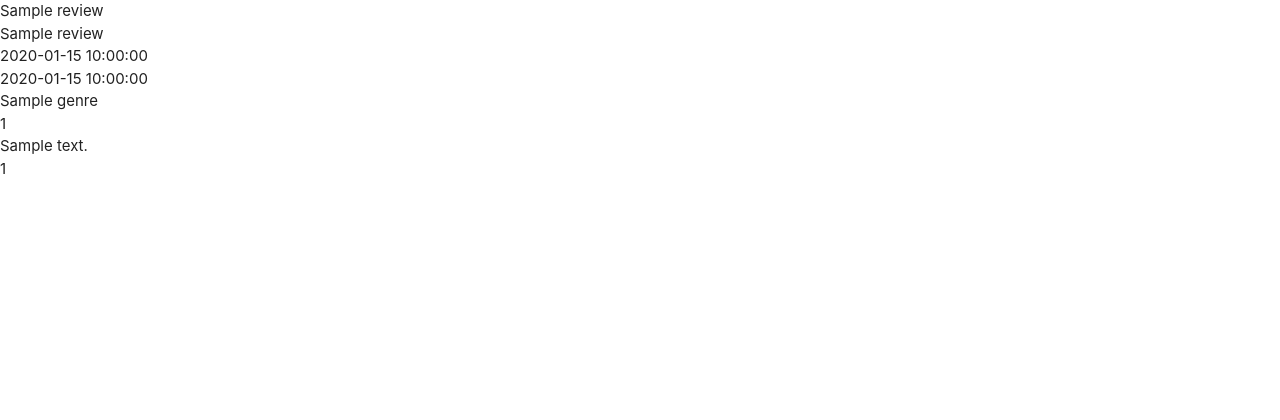
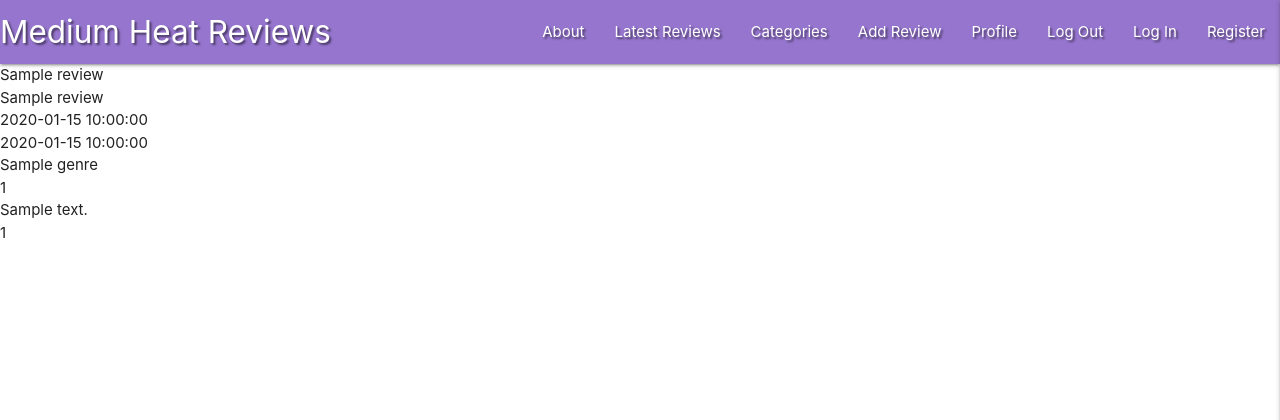
Before and after one commit to jakefernihough/Medium-Heat, a Flask app: page / in a window 1280 px wide. Shown: the top 420 px of the page. Run offline with Flask 2, Linux system fonts and the light colour scheme; a database or web service that is not in the repository returns one stand-in record (values such as "Sample title"); some libraries are stand-ins or nearby versions.

Commit message:
Added MAterialize Navbar and Sidenav

```diff
--- a/app.py
+++ b/app.py
@@ -22,10 +22,10 @@ users = mongo.db.users
 
 
 @app.route("/")
-@app.route("/get_reviews")
-def get_reviews():
+@app.route("/latest_reviews")
+def latest_reviews():
     reviews = mongo.db.reviews.find()
-    return render_template("reviews.html", reviews=reviews)
+    return render_template("latest_reviews.html", reviews=reviews)
 
 
 if __name__ == "__main__":
--- a/static/css/style.css
+++ b/static/css/style.css
@@ -0,0 +1,3 @@
+.text-shadow {
+    text-shadow: 2px 2px 2px rgba(0, 0, 0, 0.5);
+}
--- a/static/js/script.js
+++ b/static/js/script.js
@@ -0,0 +1,3 @@
+$(document).ready(function(){
+    $('.sidenav').sidenav({edge: "right"});
+  });
--- a/templates/base.html
+++ b/templates/base.html
@@ -13,6 +13,38 @@
 </head>
 <body>
 
+    <header>
+    <!--Top Navbar-->
+        <nav class="nav-extended text-shadow deep-purple lighten-2">
+            <div class="nav-wrapper">
+                <a href="{{ url_for('latest_reviews') }}" class="brand-logo">Medium Heat Reviews</a>
+                <a href="#" data-target="mobile-demo" class="sidenav-trigger right"><i class="fas fa-bars"></i></a>
+                <ul class="right hide-on-med-and-down">
+                    <li><a href="">About</a></li>
+                    <li><a href="{{ url_for('latest_reviews') }}">Latest Reviews</a></li>
+                    <li><a href="">Categories</a></li>
+                    <li><a href="">Add Review</a></li>
+                    <li><a href="">Profile</a></li>
+                    <li><a href="">Log Out</a></li>
+                    <li><a href="">Log In</a></li>
+                    <li><a href="">Register</a></li>
+                </ul>
+            </div>
+        </nav>
+    <!--Mobile Navbar-->
+        <ul class="sidenav" id="mobile-demo">
+            <li><h4 class="center-align blue lighten-5 text-shadow">Medium Heat Reviews</h4></li>
+            <li><a href="">About</a></li>
+            <li><a href="{{ url_for('latest_reviews') }}">Latest Reviews</a></li>
+            <li><a href="">Categories</a></li>
+            <li><a href="">Add Review</a></li>
+            <li><a href="">Profile</a></li>
+            <li><a href="">Log Out</a></li>
+            <li><a href="">Log In</a></li>
+            <li><a href="">Register</a></li>
+        </ul>
+    </header>
+
     {% block content %}
     {% endblock %}
 
```
Also changed, not shown: templates/latest_reviews.html (renamed from templates/reviews.html).
